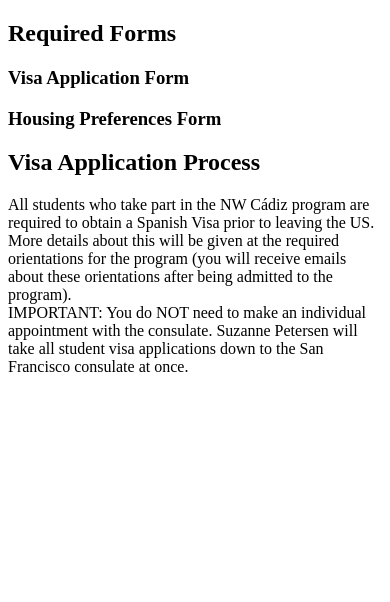
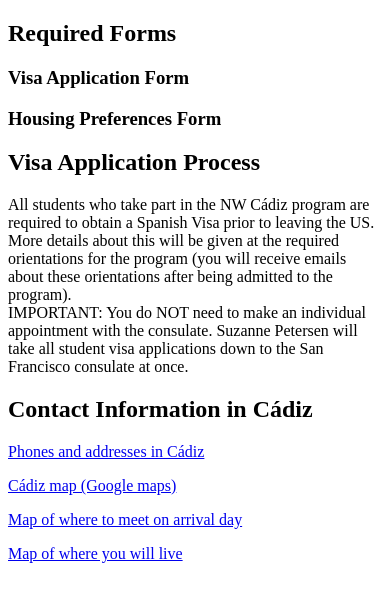
Before and after one commit to achudon/cadiz-site, a plain HTML site: page html/admitted.html in a window 390 px wide. Drawn offline with Linux system fonts and the light colour scheme.

Commit message:
added address/phone info for Cadiz

```diff
--- a/html/admitted.html
+++ b/html/admitted.html
@@ -17,8 +17,11 @@
         an individual appointment with the consulate. Suzanne Petersen will take all student visa applications down to
         the San Francisco consulate at once.</p>
 
-
-
-
+<h2>Contact Information in Cádiz</h2>
+    <p><a href="http://faculty.washington.edu/petersen/cadiz/14-15/cadaddres.htm">Phones and addresses in Cádiz</a></p>
+    <p><a href="https://www.google.com/maps/place/C%C3%A1diz,+Spain/@36.5163864,-6.2824671,13z/data=!3m1!4b1!4m2!
+        3m1!1s0xd0dd25724ec240f:0x40463fd8ca03b00?hl=en">Cádiz map (Google maps)</a></p>
+    <p><a href="http://faculty.washington.edu/petersen/cadiz/14-15/llegada.htm">Map of where to meet on arrival day</a></p>
+    <p><a href="http://faculty.washington.edu/petersen/cadiz/cadizmap02.jpg">Map of where you will live</a></p>
 </body>
 </html>
```
